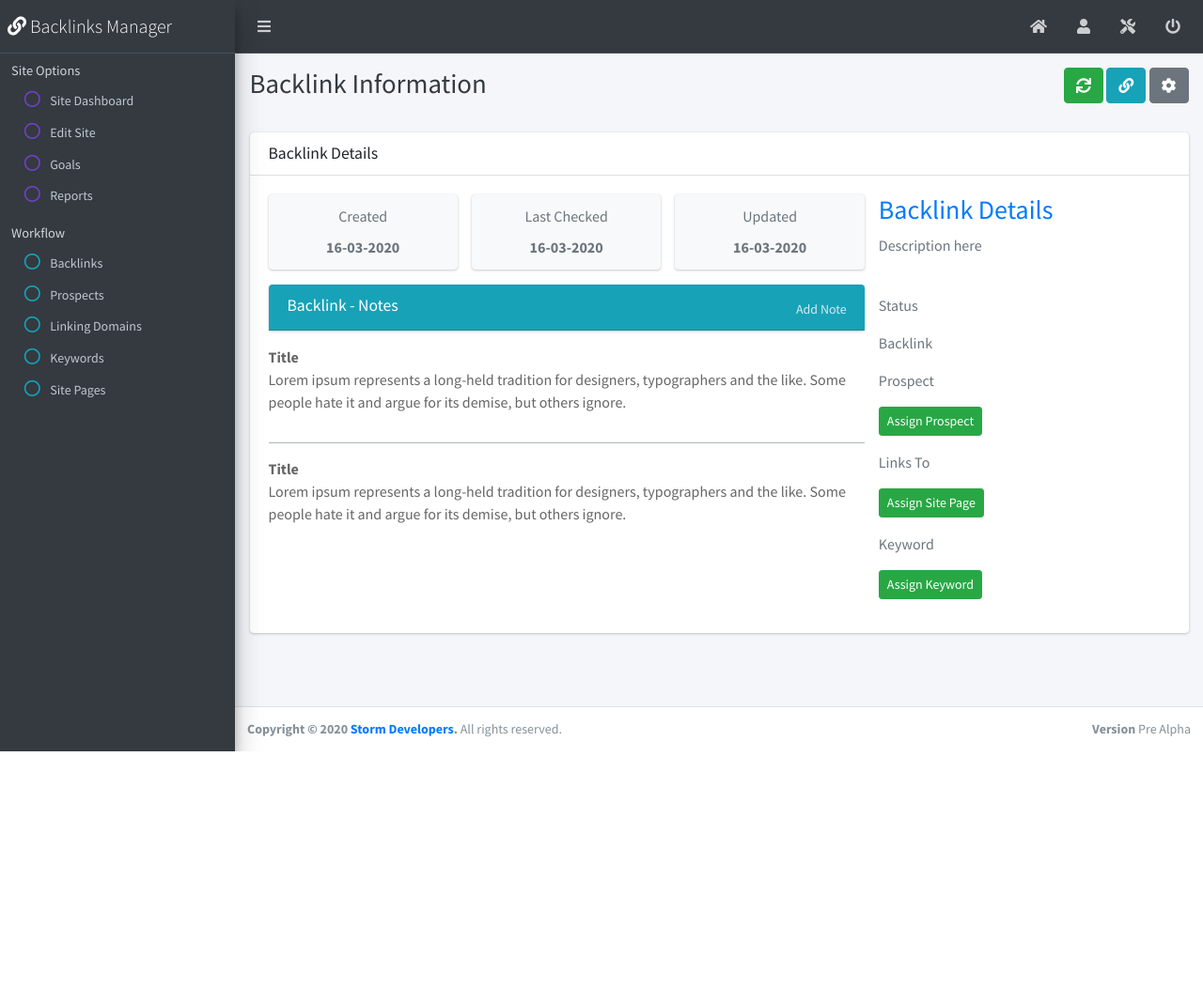
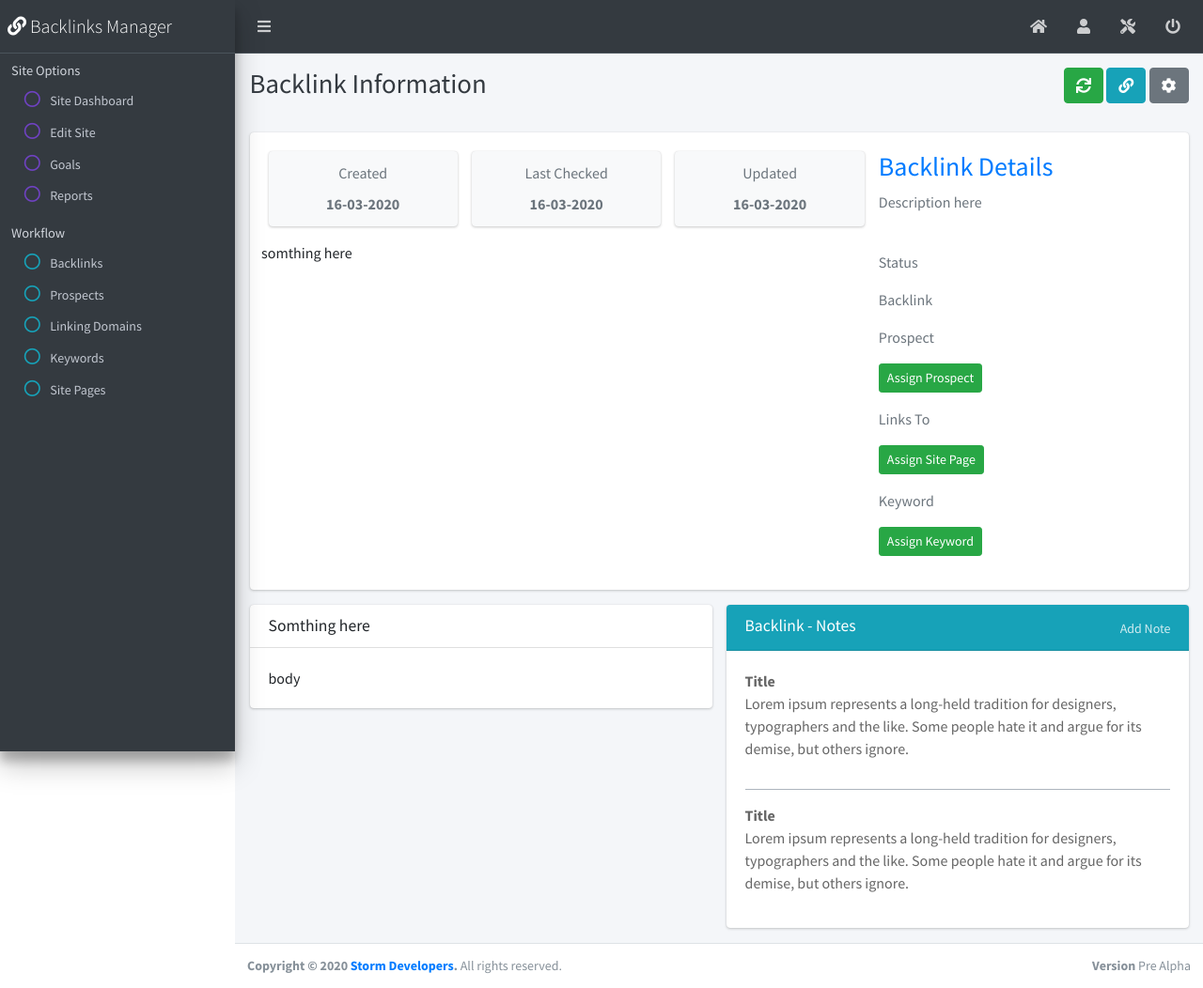
Before and after one commit to Narvuk/BacklinksManager, a Symfony app: template templates/backlinks/view.html.twig in a window 1280 px wide. Shown: the whole page at 94% size. Before the commit the page ends 800 px from the top, so only its background shows below. Run offline with Twig, Linux system fonts and the light colour scheme; the template is opened without the code that fills it, so the values that code supplies are empty; some libraries are stand-ins or nearby versions.

Commit message:
Update view pages to allow more information

```diff
--- a/templates/backlinks/view.html.twig
+++ b/templates/backlinks/view.html.twig
@@ -23,9 +23,6 @@
 {% endblock %}
 {% block body %}
     <div class="card">
-        <div class="card-header">
-          <h3 class="card-title">Backlink Details</h3>
-        </div>
         <div class="card-body">
           <div class="row">
             <div class="col-12 col-md-12 col-lg-8 order-2 order-md-1">
@@ -56,34 +53,7 @@
                 </div>
               </div>
               <div class="row">
-                <div class="col-12">
-                    <div class="card card-info">
-                        <div class="card-header">
-                            <h3 class="card-title">Backlink - Notes</h3>
-                            <div class="card-tools">
-                                <button class="btn btn-tool btn-info">Add Note</button>
-                            </div>
-                        </div>
-                    </div>
-                  </div>
-                  <div class="col-12">
-                    <div class="post">
-                        <strong>Title</strong>
-                      <p>
-                        Lorem ipsum represents a long-held tradition for designers,
-                        typographers and the like. Some people hate it and argue for
-                        its demise, but others ignore.
-                      </p>
-                    </div>
-                    <div class="post">
-                     <strong>Title</strong>
-                      <p>
-                        Lorem ipsum represents a long-held tradition for designers,
-                        typographers and the like. Some people hate it and argue for
-                        its demise, but others ignore.
-                      </p>
-                    </div>
-                </div>
+                somthing here
               </div>
             </div>
             <div class="col-12 col-md-12 col-lg-4 order-1 order-md-2">
@@ -129,6 +99,57 @@
         </div>
         <!-- /.card-body -->
       </div>
+
+    <div class="row">
+    <div class="col-md-6">
+            <div class="card">
+              <div class="card-header">
+                <h3 class="card-title">
+                 Somthing here
+                </h3>
+              </div>
+              <!-- /.card-header -->
+              <div class="card-body">
+                body
+              </div>
+              <!-- /.card-body -->
+            </div>
+            <!-- /.card -->
+          </div>
+          <!-- ./col -->
+          <div class="col-md-6">
+            <div class="card card-info">
+              <div class="card-header">
+                            <h3 class="card-title">Backlink - Notes</h3>
+                            <div class="card-tools">
+                                <button class="btn btn-tool btn-info">Add Note</button>
+                            </div>
+                        </div>
+              <!-- /.card-header -->
+              <div class="card-body">
+                <div class="post">
+                        <strong>Title</strong>
+                      <p>
+                        Lorem ipsum represents a long-held tradition for designers,
+                        typographers and the like. Some people hate it and argue for
+                        its demise, but others ignore.
+                      </p>
+                    </div>
+                    <div class="post">
+                     <strong>Title</strong>
+                      <p>
+                        Lorem ipsum represents a long-held tradition for designers,
+                        typographers and the like. Some people hate it and argue for
+                        its demise, but others ignore.
+                      </p>
+                    </div>
+              </div>
+              <!-- /.card-body -->
+            </div>
+            <!-- /.card -->
+          </div>
+          <!-- ./col -->
+        </div>
 {% endblock %}
 {% block ModalArea %}
 <div class="modal fade" id="assignprospectmodal-lg">
```
Also changed, not shown: templates/keywords/view.html.twig (+52 -26 lines), templates/prospects/view.html.twig (+52 -26 lines).
